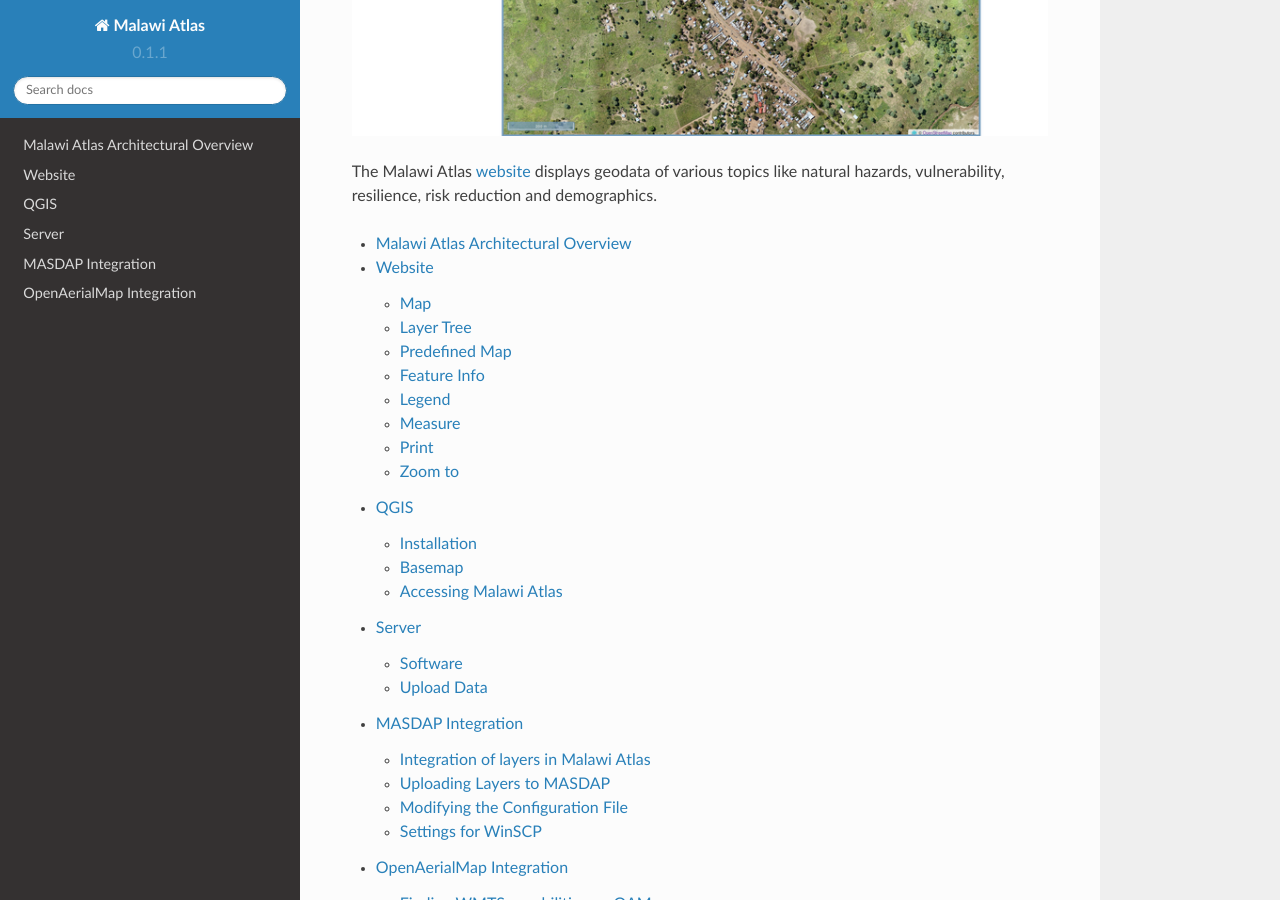
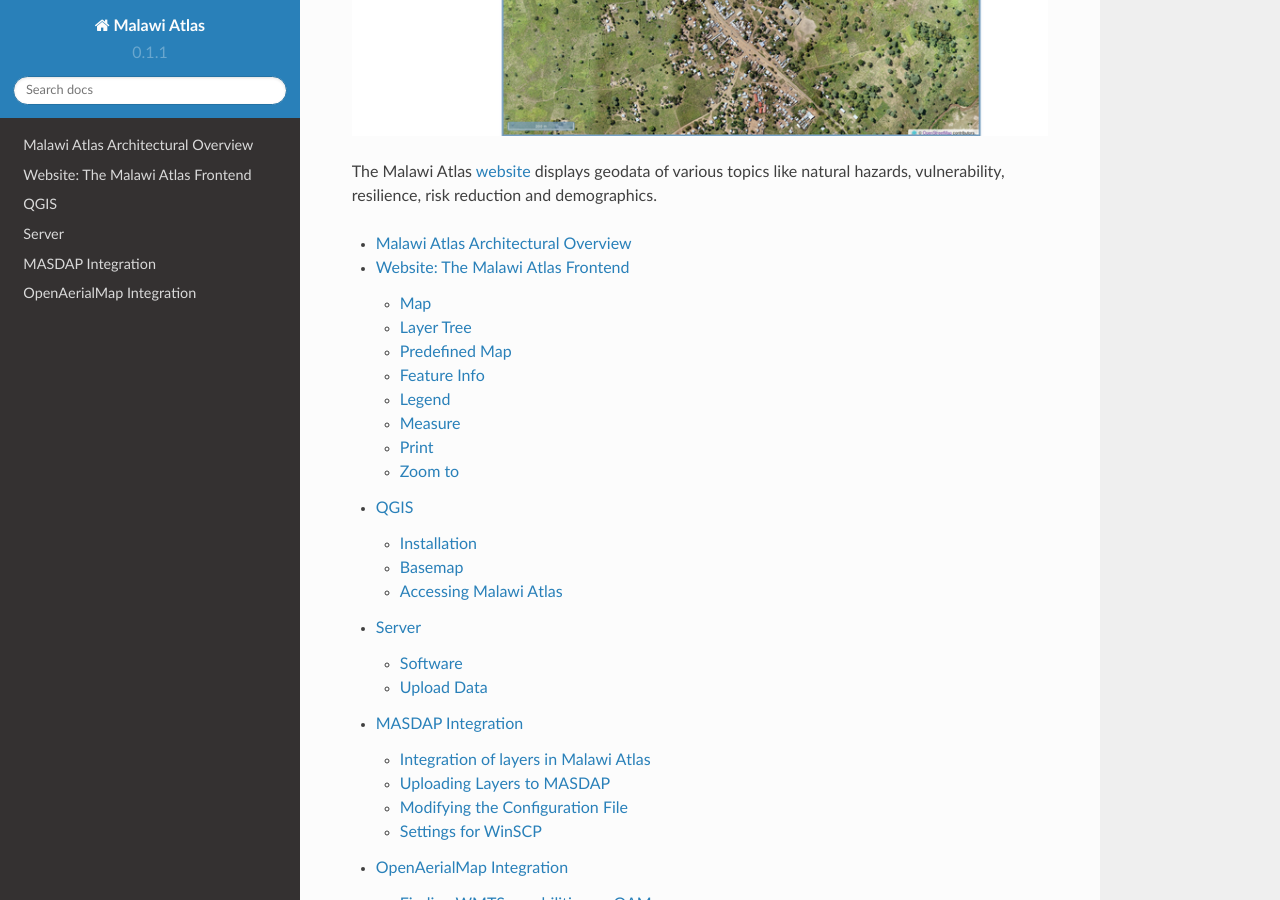
Before and after one commit to ZGIS/malawi_atlas_public, a Sphinx documentation site: the page built from docs/index.rst, in a window 1280 px wide and 900 px high, scrolled down 381 px. Built offline with Sphinx 7.4.7 and the Read the Docs theme 2.0.0, drawn with Linux system fonts in a browser that asks for light colours.

Commit message:
Update website.rst

```diff
--- a/docs/website.rst
+++ b/docs/website.rst
@@ -1,5 +1,5 @@
-Website
-========
+Website: The Malawi Atlas Frontend
+==================================
 
 The Malawi Atlas is a website which is targeted to desktop computers. It does
 **not** work on mobile devices like tablets or smartphones.
```
